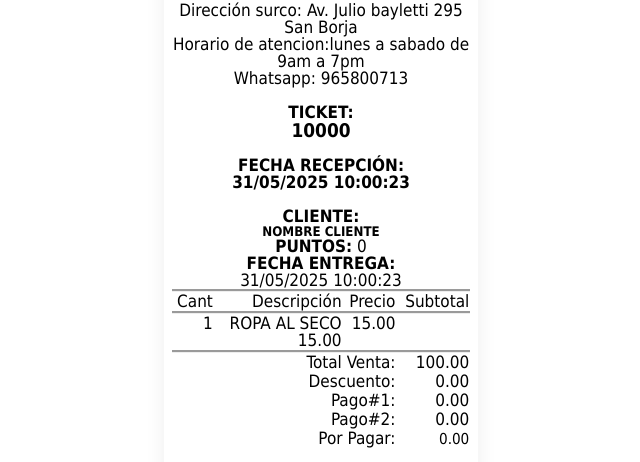
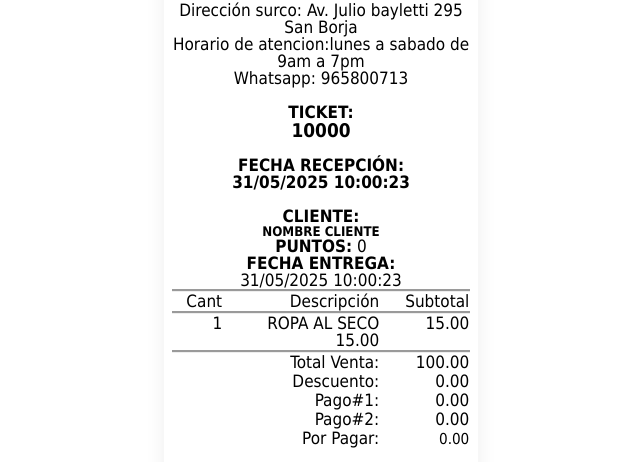
Before and after one commit to TickeVirtual/Lavandia2, a plain HTML site: page index.html in a window 1280 px wide. Shown: the part 314-776 px from the top of the page, without its empty margins (319-959 px from the left). Drawn offline with Linux system fonts and the light colour scheme; a script that the page names is missing.

Commit message:
Update index.html

```diff
--- a/index.html
+++ b/index.html
@@ -68,34 +68,34 @@
         <tr class="table-header">
           <th><h2>Cant</h2></th>
           <th><h2>Descripción</h2></th>
-          <th><h2>Precio</h2></th>
+          <!--<th><h2>Precio</h2></th>-->
           <th><h2>Subtotal</h2></th>
         </tr>
       </tbody>
 
       <!-- Totales -->
       <tr class="table-footer top-line">
-        <td colspan="3">Total Venta:</td>
+        <td colspan="2">Total Venta:</td>
         <td><h2 id="total"></h2></td>
       </tr>
       <tr class="table-footer">
-        <td colspan="3">Descuento:</td>
+        <td colspan="2">Descuento:</td>
         <td><h2 id="descuento"></h2></td>
       </tr>
       <tr class="table-footer">
-        <td colspan="3">Pago#1:</td>
+        <td colspan="2">Pago#1:</td>
         <td><h2 id="a_cuenta"></h2></td>
       </tr>
       <tr class="table-footer">
-        <td colspan="3">Pago#2:</td>
+        <td colspan="2">Pago#2:</td>
         <td><h2 id="a_cuenta_dos"></h2></td>
       </tr>
       <tr class="table-footer">
-        <td colspan="3">Por Pagar:</td>
+        <td colspan="2">Por Pagar:</td>
         <td><h2 id="total_por_pagar"></h2></td>
       </tr>
       <tr class="table-footer">
-        <td colspan="3"></td>
+        <td colspan="2"></td>
         <td><h2 id="porcent_desc_plata"></h2></td>
       </tr>
     </table>
```
